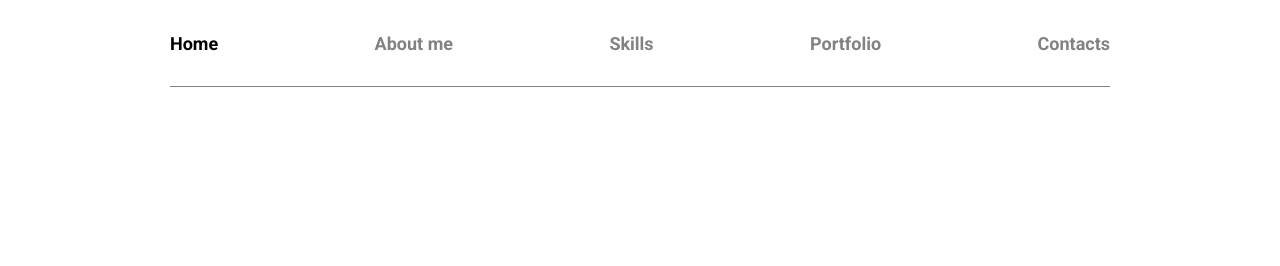
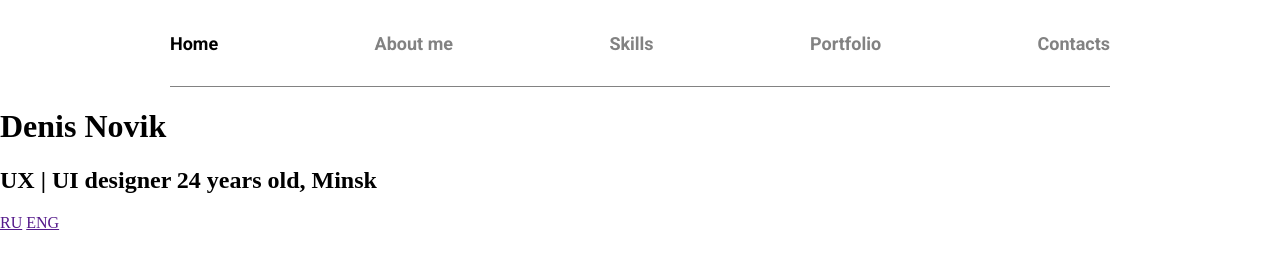
Before and after one commit to drenev/denis_novik, a plain HTML site: page index.html in a window 1280 px wide. Drawn offline with Linux system fonts and the light colour scheme.

Commit message:
nothing sereous

```diff
--- a/index.html
+++ b/index.html
@@ -22,7 +22,14 @@
       <a href="#" class="nav__link">Portfolio</a>
       <a href="#" class="nav__link">Contacts</a>
     </nav>
-    <header class="header"></header>
+    <header class="header">
+      <h1 class="header__tittle">Denis Novik</h1>
+      <h2 class="header__subtittle">UX | UI designer 24 years old, Minsk</h2>
+      <div class="header__lang-container">
+        <a href="" class="header__lang-link">RU</a>
+        <a href="" class="header__lang-link">ENG</a>
+      </div>
+    </header>
     <main class="main"></main>
     <footer class="footer"></footer>
   </body>
```
